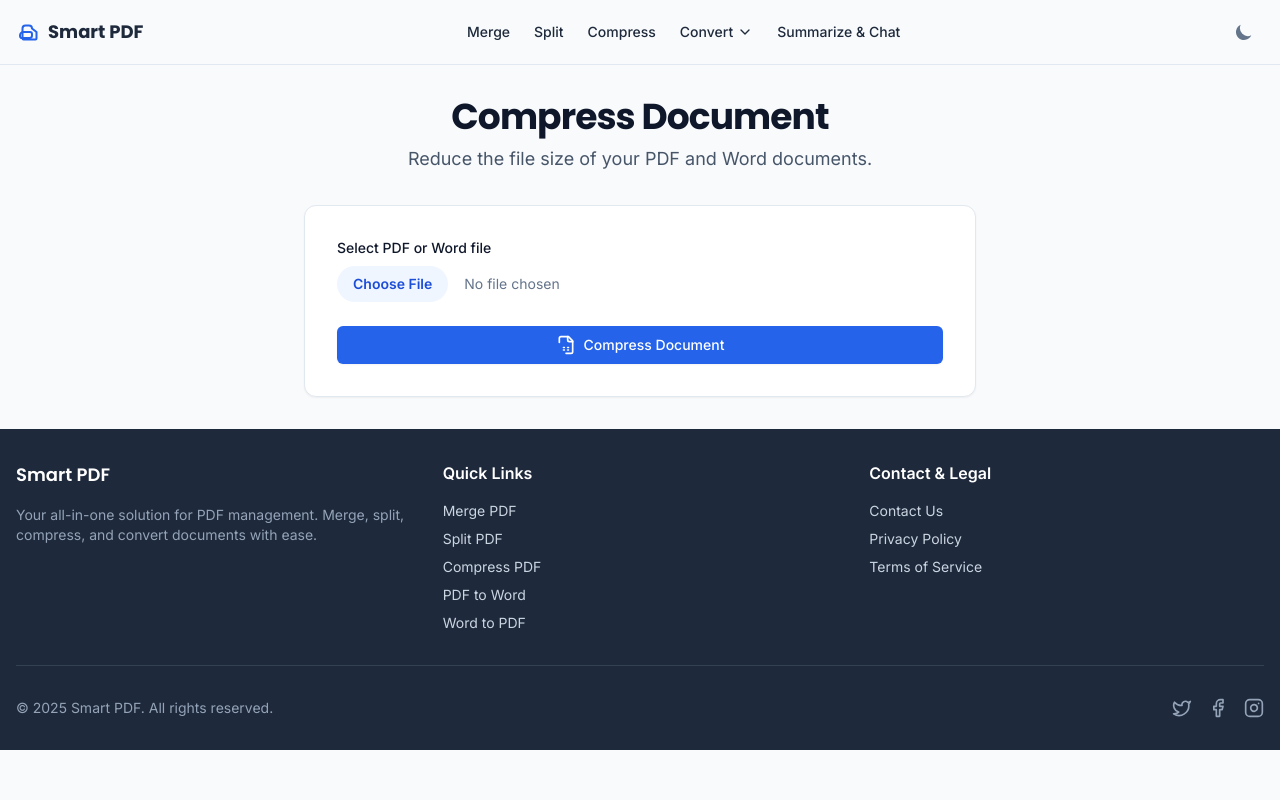
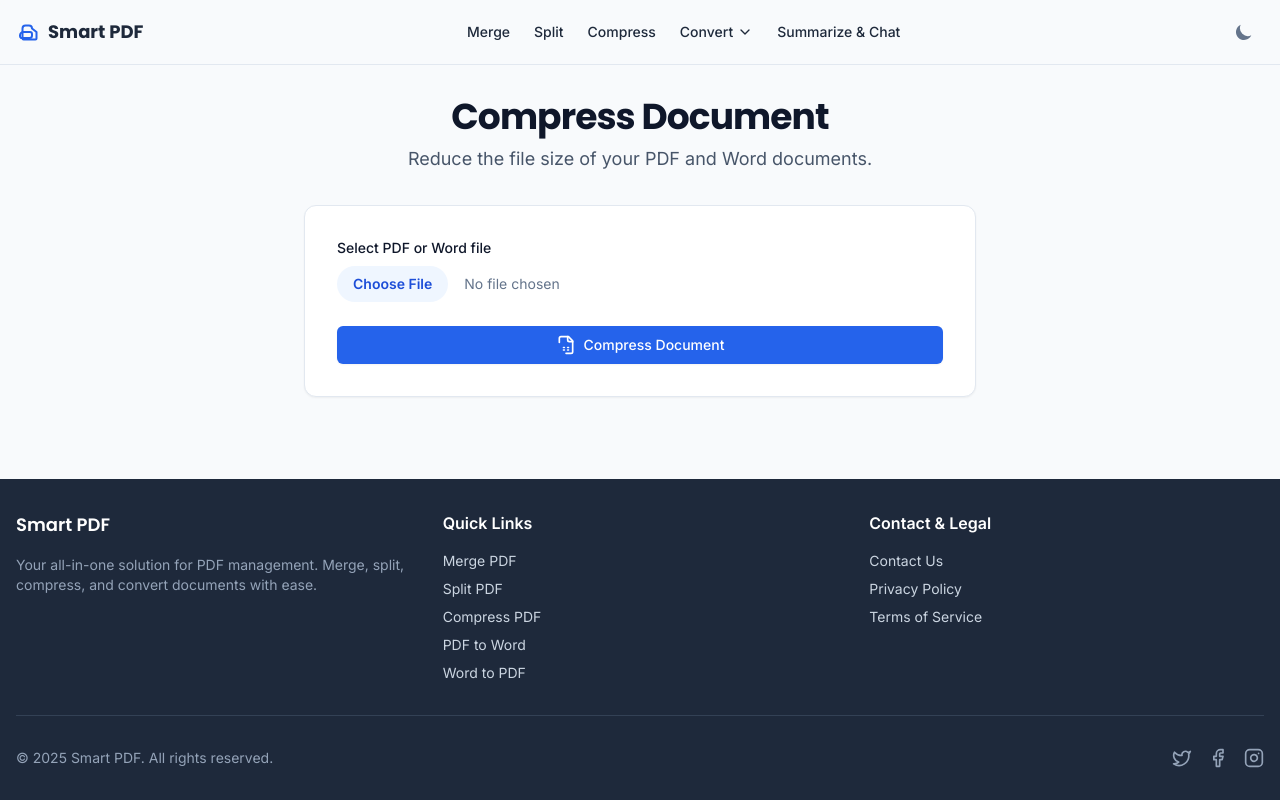
Before and after one commit to JoeUzo/Smart-PDF, a FastAPI app: page /compress in a window 1280 px wide. Run offline with FastAPI, Linux system fonts and the light colour scheme; style sheets or scripts are compiled from the project's sources; parts of the project's set-up code (start-up, migrations or seed data) failed here and were passed over; some libraries are stand-ins or nearby versions.

Commit message:
fix footer

```diff
--- a/templates/base.html
+++ b/templates/base.html
@@ -17,7 +17,7 @@
         }
     </script>
 </head>
-<body class="bg-neutral-50 dark:bg-neutral-900 text-neutral-800 dark:text-neutral-200 font-sans antialiased">
+<body class="bg-neutral-50 dark:bg-neutral-900 text-neutral-800 dark:text-neutral-200 font-sans antialiased flex flex-col min-h-screen">
 
     <header class="sticky top-0 z-40 w-full border-b border-neutral-200 dark:border-neutral-800 bg-neutral-50/80 dark:bg-neutral-900/80 backdrop-blur-sm">
         <div class="container mx-auto px-4">
@@ -65,7 +65,7 @@
         </div>
     </header>
 
-    <main class="container mx-auto px-4 py-8">
+    <main class="container mx-auto px-4 py-8 flex-grow">
         {% block content %}{% endblock %}
     </main>
 
```
